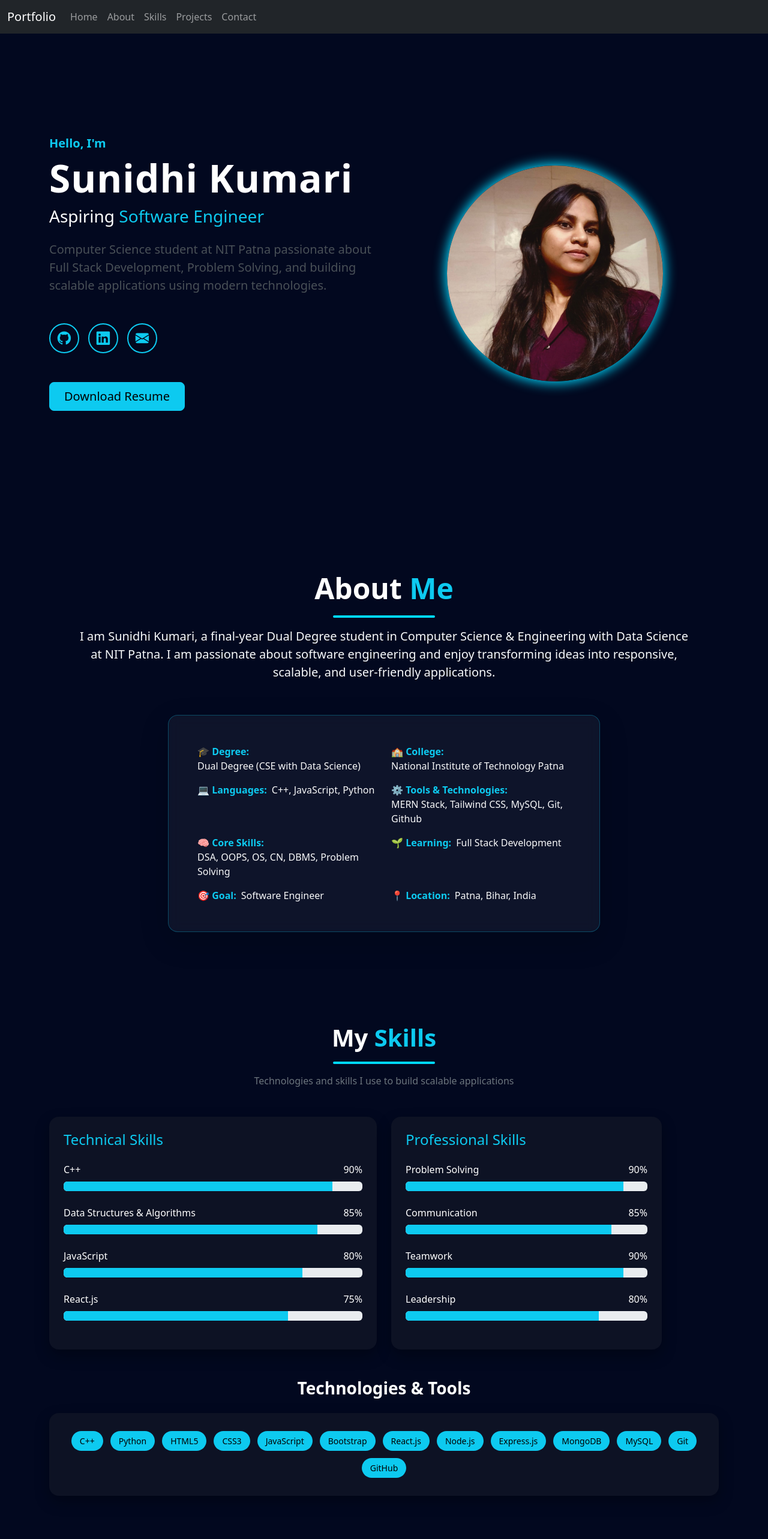
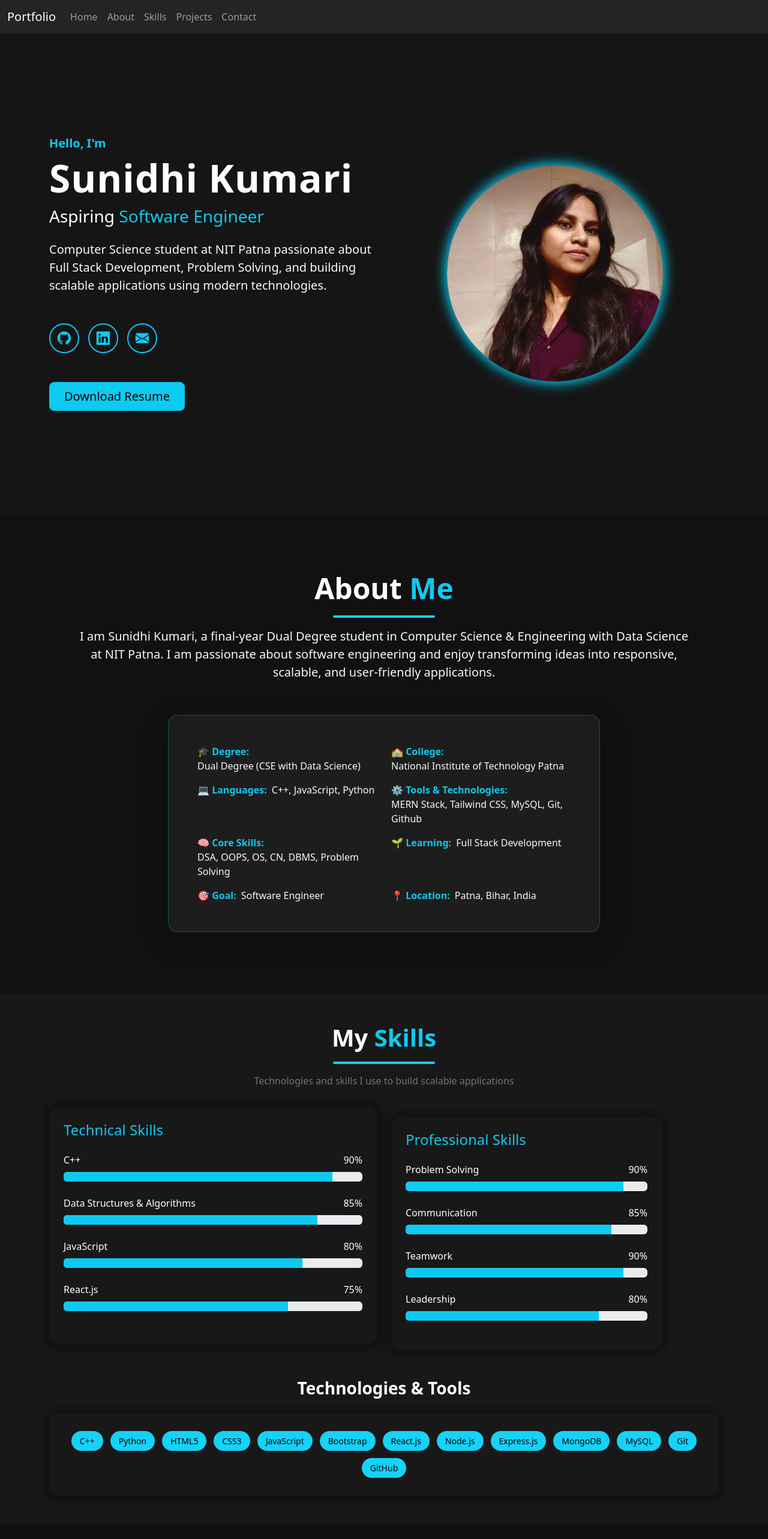
Before and after one commit to SunidhiKumari1/portfolio, a React (Create React App) app: page /contact in a window 1280 px wide. Shown: the top 2566 px of the page at 60% size. Built offline with nearby package versions, Linux system fonts and the light colour scheme.

Commit message:
Changed theme of portfolio

```diff
--- a/src/App.css
+++ b/src/App.css
@@ -102,9 +102,6 @@ section {
   object-fit: cover;
 }
 
-.skills-section {
-  background: #02081f; /* match your project section dark bg */
-}
 
 .section-title {
   font-size: 2.5rem;
@@ -118,21 +115,20 @@ section {
 }
 
 .skill-card {
-  background: #0d1224;
+  /* background: #0d1224; */
   border-radius: 16px;
-  box-shadow: 0 10px 25px rgba(0,0,0,0.3);
+  box-shadow: 0 0 15px 9px rgba(0,0,0,0.3);
 }
 
 .custom-progress {
   height: 8px;
-  background: #1b233a;
   border-radius: 50px;
   overflow: hidden;
 }
 
 .tech-badge {
   display: inline-block;
-  background: #0dcaf0;
+  background: #15d2f8;
   color: #000;
   padding: 6px 14px;
   margin: 6px;
--- a/src/App.js
+++ b/src/App.js
@@ -8,7 +8,7 @@ import Contact from './Components/Contact';
 import Footer from './Components/Footer';
 
 function App() {
-  document.body.style.background = "#02081f";
+  document.body.style.backgroundColor = "#1b1b1b";
   return (
     <div className="d-flex flex-column min-vh-100">
       <Navbar/>
--- a/src/Components/About.js
+++ b/src/Components/About.js
@@ -8,6 +8,7 @@ export default function About() {
       style={{
         minHeight: "100vh",
         color: "white",
+        backgroundColor: "#121111"
       }}
     >
       <div className="container py-5">
--- a/src/Components/Contact.js
+++ b/src/Components/Contact.js
@@ -8,6 +8,7 @@ export default function Contact() {
       style={{
         minHeight: "100vh",
         color: "white",
+        backgroundColor: "#1b1b1b"
       }}
     >
       <div className="container py-5">
@@ -40,11 +41,10 @@ export default function Contact() {
           <div className="col-lg-5">
 
             <div
-              className="h-100 p-5 rounded-4 shadow-lg"
+              className="h-100 p-5 rounded-4"
               style={{
-                background: "rgba(255,255,255,.05)",
+                background: "rgba(20, 20, 20, 0.69)",
                 border: "1px solid rgba(13,202,240,.3)",
-                backdropFilter: "blur(10px)",
               }}
             >
 
@@ -111,11 +111,10 @@ export default function Contact() {
           <div className="col-lg-7">
 
             <div
-              className="p-5 rounded-4 shadow-lg"
+              className="p-5 rounded-4 "
               style={{
-                background: "rgba(255,255,255,.05)",
+                background: "rgba(20, 20, 20, 0.69)",
                 border: "1px solid rgba(13,202,240,.3)",
-                backdropFilter: "blur(10px)",
               }}
             >
 
--- a/src/Components/Home.js
+++ b/src/Components/Home.js
@@ -7,6 +7,7 @@ export default function Home() {
       className="d-flex align-items-center"
       style={{
         minHeight: "100vh",
+        backgroundColor: "#151515"
       }}
     >
       <div className="container">
@@ -23,7 +24,7 @@ export default function Home() {
               Aspiring <span className="text-info">Software Engineer</span>
             </h3>
 
-            <p className="text-light-emphasis fs-5">
+            <p className="text-light fs-5">
               Computer Science student at NIT Patna passionate about Full Stack
               Development, Problem Solving, and building scalable applications
               using modern technologies.
@@ -73,10 +74,11 @@ export default function Home() {
                 alt="Sunidhi"
                 className="img-fluid rounded-circle "
                 style={{
-                  width: "360px",
-                  height: "360px",
-                  objectFit: "cover",
-                  borderRadius: "50%",
+                  width: "100%",
+                  height: "100%",
+    maxWidth: "360px",
+    aspectRatio: "1 / 1",
+    objectFit: "cover",
                   boxShadow: "0 0 20px 3px #00d9ff",
                 }}
               />
--- a/src/Components/Navbar.js
+++ b/src/Components/Navbar.js
@@ -2,7 +2,7 @@ import React from 'react'
 
 export default function Navbar() {
   return (
-    <nav className="navbar sticky-top navbar-expand-lg navbar-dark bg-dark">
+    <nav className="navbar sticky-top navbar-expand-lg navbar-dark" style={{backgroundColor: "#242424"}}>
       <div className="container-fluid">
         <a className="navbar-brand" href="#home">
           Portfolio
--- a/src/Components/Projects.js
+++ b/src/Components/Projects.js
@@ -5,8 +5,12 @@ import project3Image from './project3Image.png'
 
 export default function Projects() {
   return (
-    <section className="py-5 px-5" id="projects">
-      <div className="container">
+    <section className="py-5 px-5" id="projects" style={{
+      minHeight: "100vh",
+      color: "white",
+      backgroundColor: "#101010"
+      }}>
+      <div className="container" >
 
         <div className="text-center mb-5 text-light">
           <h2 className="display-5 fw-bold">
--- a/src/Components/Skills.js
+++ b/src/Components/Skills.js
@@ -20,7 +20,10 @@ export default function Skills() {
   ];
 
   return (
-    <section id="skills" className="skills-section py-5">
+    <section id="skills" className="skills-section py-5" style={{
+      minHeight: "100vh",
+      backgroundColor: "#181818"
+      }}>
       <div className="container">
 
         {/* Heading (MATCH PROJECT STYLE) */}
@@ -48,8 +51,8 @@ export default function Skills() {
         <div className="row g-4">
 
           {/* Technical Skills */}
-          <div className="col-lg-6">
-            <div className="skill-card h-100 p-4">
+          <div className="col-lg-6 my-2">
+            <div className="skill-card h-100 p-4 ">
               <h4 className="text-info mb-4">Technical Skills</h4>
 
               {technicalSkills.map((skill, idx) => (
@@ -71,7 +74,7 @@ export default function Skills() {
           </div>
 
           {/* Professional Skills */}
-          <div className="col-lg-5">
+          <div className="col-lg-5 ">
             <div className="skill-card h-100 p-4">
               <h4 className="text-info mb-4">Professional Skills</h4>
 
```
